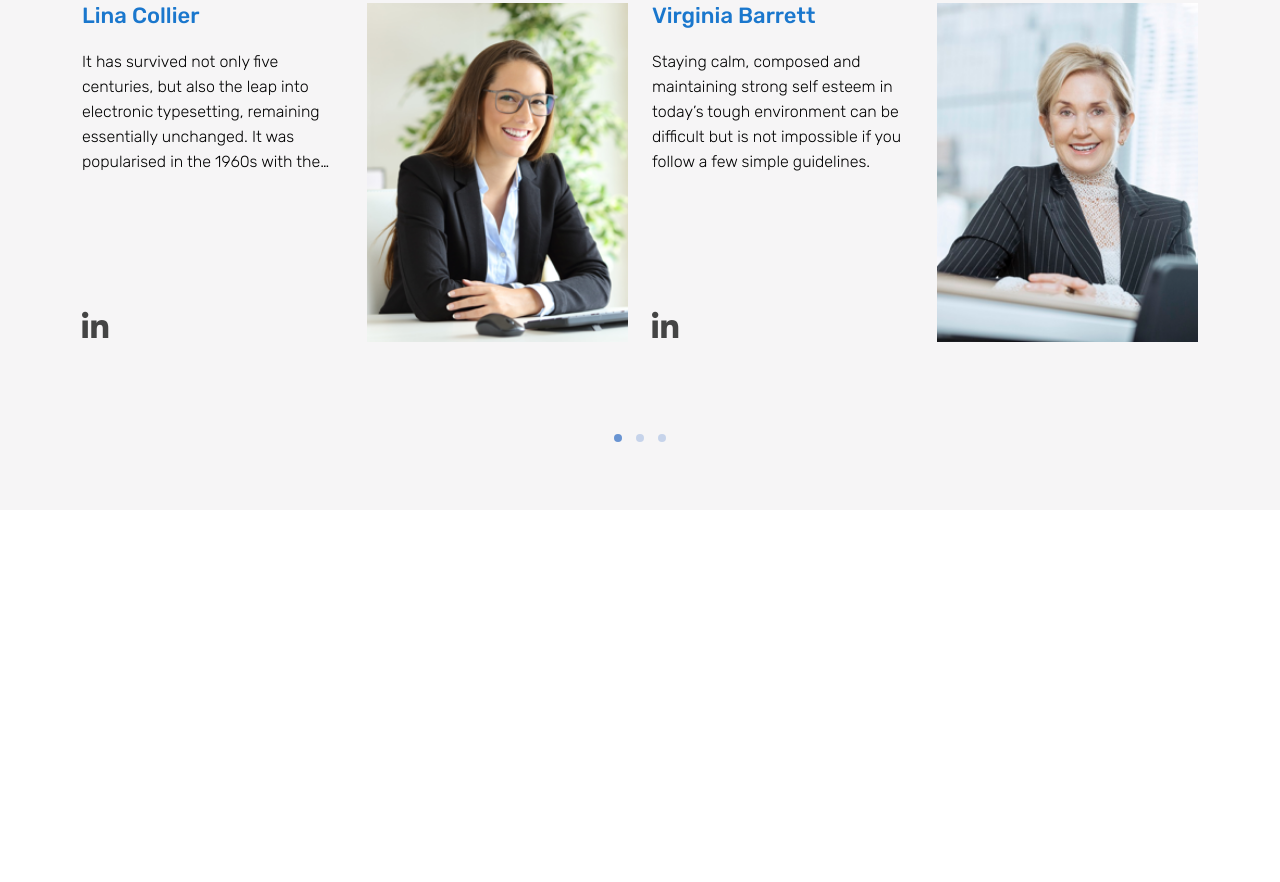
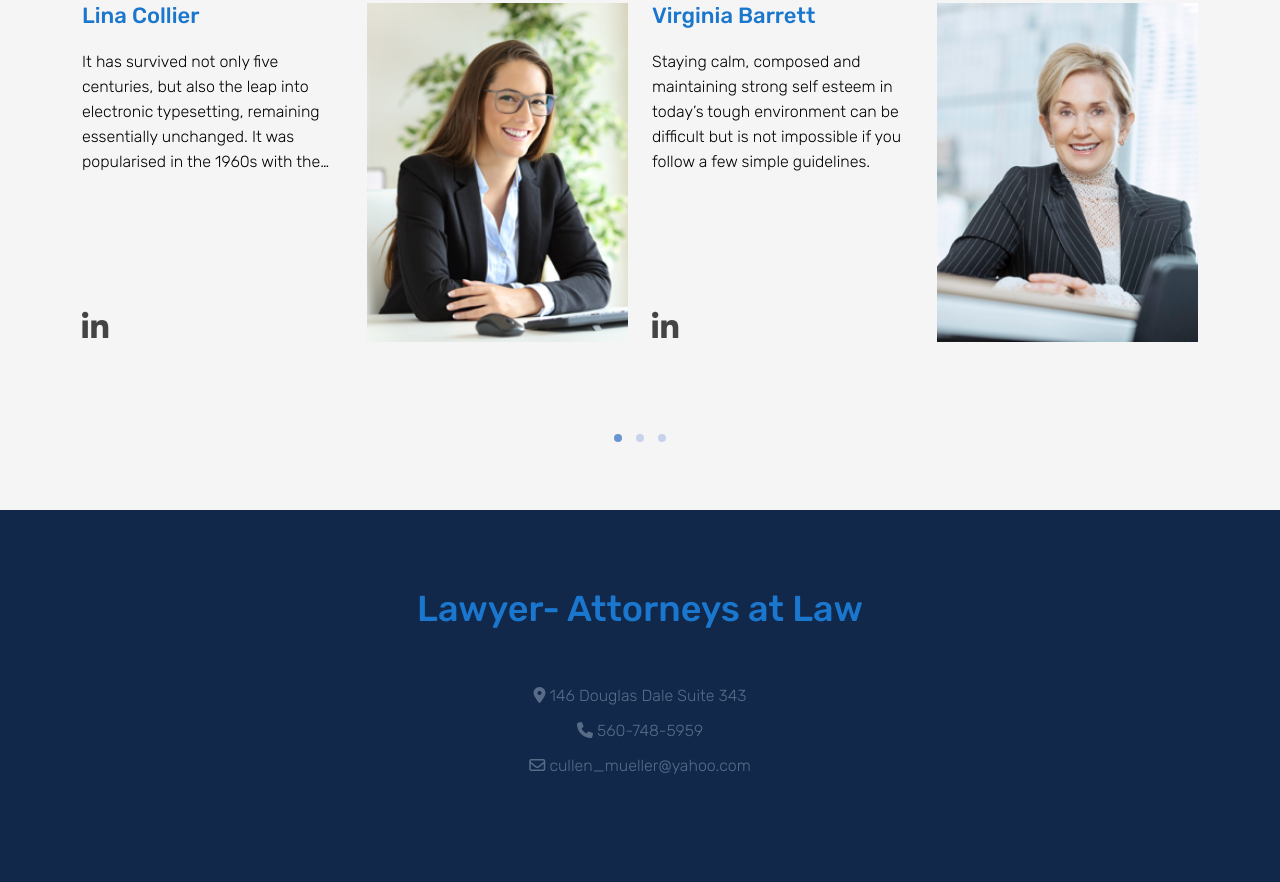
Before and after one commit to frontendCubes/Lawyer, a plain HTML site: page public_html/index.html in a window 1280 px wide. Shown: the part 1484-2366 px from the top of the page. Before the commit the page ends 1994 px from the top, so only its background shows below. Drawn offline with Linux system fonts and the light colour scheme.

Commit message:
Info section done

```diff
--- a/public_html/index.html
+++ b/public_html/index.html
@@ -342,6 +342,27 @@ Click nbfs://nbhost/SystemFileSystem/Templates/Other/html.html to edit this temp
                     </div>
                 </div>
             </section>
+            <section class="info-section text-center">
+                <div class="container">
+                    <h2 class="info-section-title text-primary animation" data-animation="slide-bottom">
+                        Lawyer- Attorneys at Law
+                    </h2>
+                    <div class="info-data animation" data-animation="slide-top">
+                        <p>
+                            <span class="fa-solid fa-location-dot info-icon"></span>
+                            <span>146 Douglas Dale Suite 343</span>
+                        </p>
+                        <p>
+                            <span class="fa-solid fa-phone info-icon"></span>
+                            <a href="tel:560-748-5959">560-748-5959</a>
+                        </p>
+                        <p>
+                            <span class="fa-regular fa-envelope info-icon"></span>
+                            <a href="mailto:cullen_mueller@yahoo.com">cullen_mueller@yahoo.com</a>
+                        </p>
+                    </div>
+                </div>
+            </section>
         </main>
 
 
--- /dev/null
+++ b/public_html/scss/partials/_info-section.scss
@@ -0,0 +1,16 @@
+$info-bg: $dark-blue;
+$info-text: #586C88;
+.info-section{
+    background-color: $info-bg;
+    padding: 7.8rem 0 9.4rem;
+
+    .info-section-title{
+        margin-bottom: 5.2rem;
+    }
+    .info-data{
+        p, a{
+            color: $info-text;
+            text-decoration: none;
+        }
+    }
+}
--- a/public_html/scss/theme.scss
+++ b/public_html/scss/theme.scss
@@ -8,3 +8,5 @@
 @import "partials/_herro-section.scss";
 @import "partials/_service-section.scss";
 @import "partials/_homepage-team-section.scss";
+@import "partials/_info-section.scss";
+@import "partials/_footer.scss";
```
Also changed, not shown: nbproject/private/private.xml (added, +17 -0 lines), public_html/css/theme.css, public_html/scss/partials/_footer.scss (added), 1 other file.
